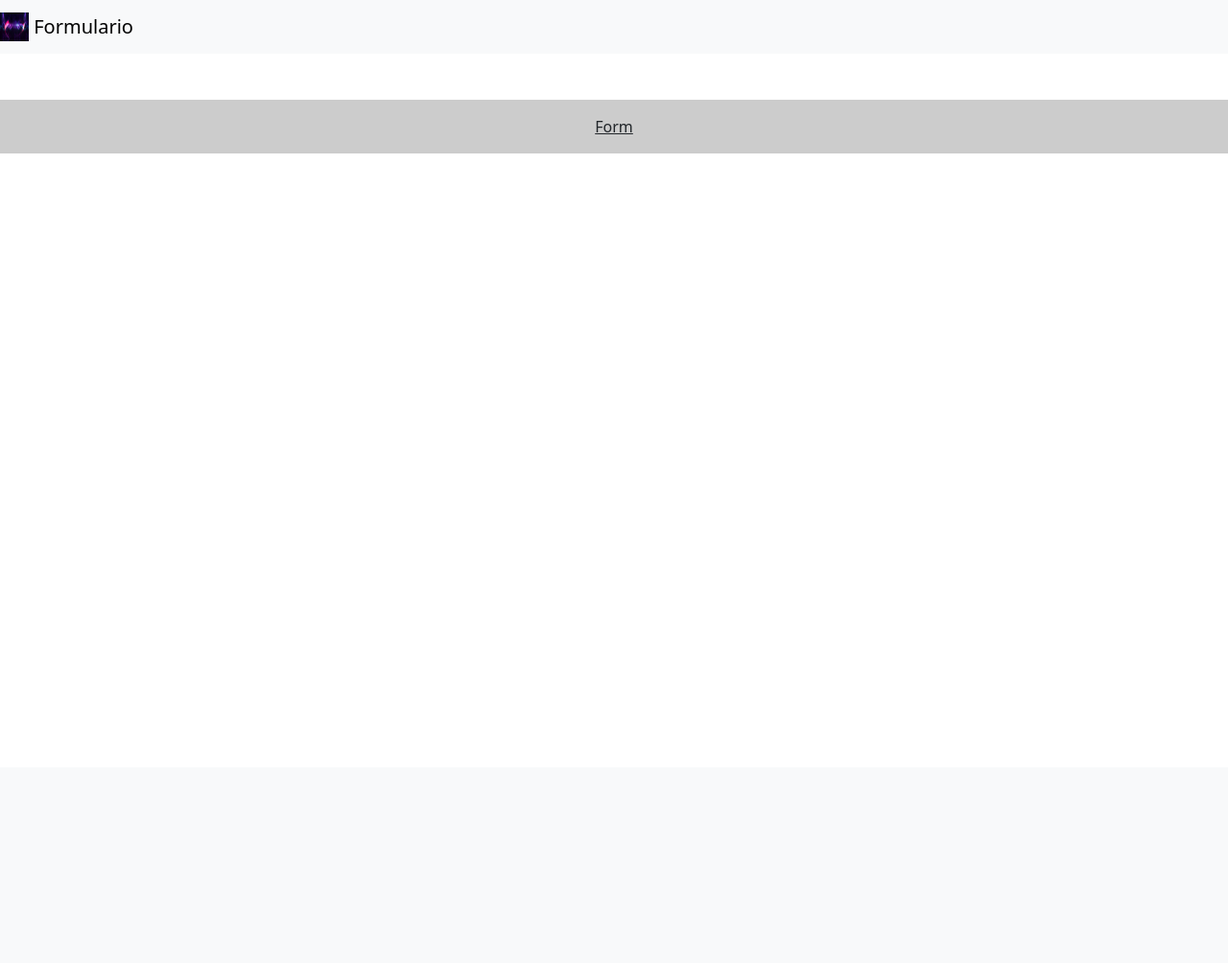
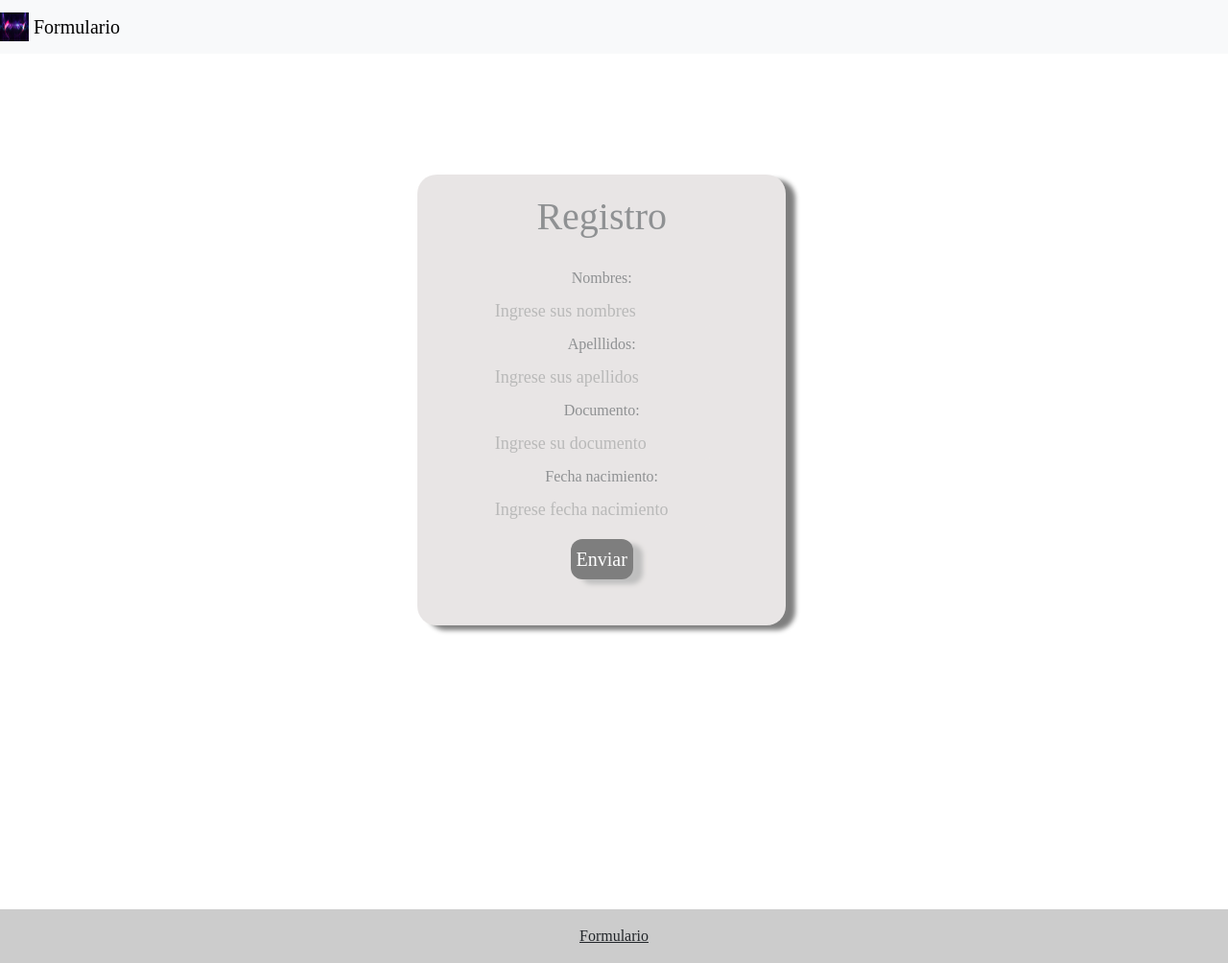
Before and after one commit to Tebancedoo/Calculadora_PHP, a PHP site: page / in a window 1280 px wide. Shown: the whole page at 96% size. Before the commit the page ends 160 px from the top, so only its background shows below. Run offline with PHP 8.4, Linux system fonts and the light colour scheme.

Commit message:
Add files via upload

```diff
--- a/form_documento, nombres, apellidos y fecha de nacimiento/index.php
+++ b/form_documento, nombres, apellidos y fecha de nacimiento/index.php
@@ -4,14 +4,7 @@ include ('pres_banner.php');
 
 echo "<br/>";
 
-
-
-
-
-
-
-
-
+include ('pres_form.php');
 
 echo "<br/>";
 
--- a/form_documento, nombres, apellidos y fecha de nacimiento/pres_footer.php
+++ b/form_documento, nombres, apellidos y fecha de nacimiento/pres_footer.php
@@ -1,3 +1,11 @@
+<style>
+
+footer{
+    margin-top: 20%;
+}
+
+</style>
+
 <?php
 
 class footer
@@ -5,7 +13,7 @@ class footer
 
     public function presentar()
     {
-        echo '<footer class=" text-center "><div class="text-center p-3" style="background-color: rgba(0, 0, 0, 0.2)"><a class="text-dark" href="index.php">Form</a></div></footer>';
+        echo '<footer class=" text-center "><div class="text-center p-3" style="background-color: rgba(0, 0, 0, 0.2)"><a class="text-dark" href="index.php">Formulario</a></div></footer>';
         //fin del metodo
     }//fin del objeto
 
--- a/form_documento, nombres, apellidos y fecha de nacimiento/pres_form.php
+++ b/form_documento, nombres, apellidos y fecha de nacimiento/pres_form.php
@@ -1,31 +1,58 @@
 <style>
 
 *{
-    background-color: #fff;
-    font-family: 'Gill Sans', 'Gill Sans MT', Calibri, 'Trebuchet MS', sans-serif;
+    font-family: 'Sans-serif';
 }
 
 h1{
-    font-size:40;
+    font-size: 40;
     text-align: center;
+    background: none;
 }
 
-.form-register{
-    font-size: 25px;
+.div-register{
     background-color: #D3CDCC;
     text-align: center;
     padding: 20px;
     flex-direction: column;
-    box-shadow: #000;
+
 }
 
 .register{
-    font-size: 25px;
     background-color: #D3CDCC;
     margin-left: 34%;
     padding: 20px;
     flex-direction: column;
     width: 30%;
+    opacity: 0.5;
+    border-radius: 20px;
+    box-shadow: 10px 5px 5px black;
+    margin-top: 8%;
+
+}
+
+.element {
+    padding: 4px;
+    border: none;
+    background-color: #D3CDCC;
+    cursor: auto;
+    font-size: 18px;
+    border-radius: 10px;
+    color: #fff;
+    margin: 5 10;
+}
+
+.btn{
+    background: black;
+    cursor: pointer;
+    border: none;
+    padding: 6px;
+    margin: 8px;
+    color: #fff;
+    font-size: 20px;
+    position: relative;
+    border-radius: 12px;
+    box-shadow: 10px 5px 5px gray;
 }
 
 
@@ -33,20 +60,22 @@ h1{
 
 <?php
 
-    echo "<h1>Formulario </h1>";
+    echo "<form class='register' action='neg_registrar.php'>";
 
-    echo "<form class='register'>";
+    echo "<h1>Registro </h1>";
 
-    echo "<div class='form-register'>";
-    echo "Nombres: <input type='text' placeholder='Ingrese sus nombres' >";
+    echo "<div class='div-register'>";
+
+    echo "Nombres: <input type='text' placeholder='Ingrese sus nombres' name='nombres' class='element' >";
     echo "<br/>";
-    echo "Apelllidos: <input type='text' placeholder='Ingrese sus apellidos' >";
+    echo "Apelllidos: <input type='text' placeholder='Ingrese sus apellidos'  name='apellidos' class='element'>";
     echo "<br/>";
-    echo "documento: <input type='text' placeholder='Ingrese su documento ' >";
+    echo "Documento: <input type='number' placeholder='Ingrese su documento'  name='documento' class='element'>";
     echo "<br/>";
-    echo "Fecha nacimiento: <input type='text' placeholder='Ingrese su fecha nacimiento' >";
+    echo "Fecha nacimiento: <input type='number' placeholder='Ingrese fecha nacimiento' name='nacimiento' class='element'>";
+    echo "<input type='submit' value='Enviar' class='btn'>";
 
+    echo "</div>";
     echo "</form>";
-    echo "</div>";
 
 ?>
```
Also changed, not shown: form_documento, nombres, apellidos y fecha de nacimiento/neg_registrar.php (added, +12 -0 lines).
